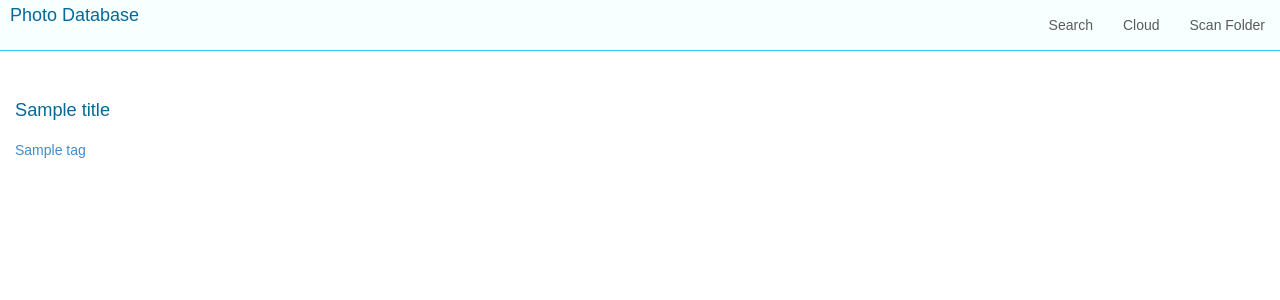
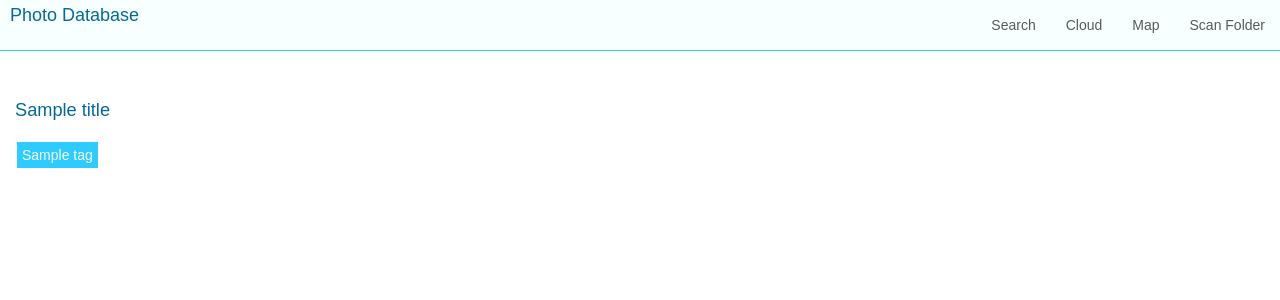
Before and after one commit to alexlittle/django-photo, a Django app: template photo/templates/photo/cloud.html in a window 1280 px wide. Shown: the top 300 px of the page. Run offline with Django 3.2, Linux system fonts and the light colour scheme; the template is opened without the code that fills it: most values are stand-ins (such as "Sample title", 1, 10 or a date in 2020); some libraries are stand-ins or nearby versions.

Commit message:
style updates

```diff
--- a/photo/forms.py
+++ b/photo/forms.py
@@ -90,7 +90,7 @@ class SearchForm(forms.Form):
         )
 
 class UpdateTagsForm(forms.Form):
-    UPDATE_ACTIONS = (('delete',_(u'Delete Tag/s')),('add',_(u'Add Tag/s')))
+    UPDATE_ACTIONS = (('add',_(u'Add Tag/s')), ('delete',_(u'Delete Tag/s')))
 
     action = forms.ChoiceField(required=True,
                           choices=UPDATE_ACTIONS)
--- a/photo/static/photo/style.css
+++ b/photo/static/photo/style.css
@@ -182,7 +182,7 @@ h2 {
 .btn-primary:hover, .btn-primary:focus, .btn-primary:active,
 	.btn-primary.active, .open .dropdown-toggle.btn-primary {
     background-color: #2fcbfe;
-    border-color: ##04689a;
+    border-color: #04689a;
     color: #FFFFFF;
 }
 
@@ -204,3 +204,17 @@ div.photo {
 	text-align:center;
 	margin:10px;
 }
+
+.tag {
+	background-color: #2fcbfe;
+	color: #f8ffff;
+	border-color: #04689a;
+	padding: 5px;
+	margin: 2px;
+	line-height: 30px;
+	white-space: nowrap;
+}
+
+.faded {
+	opacity: 0.5;
+}
--- a/photo/templates/includes/header.html
+++ b/photo/templates/includes/header.html
@@ -14,6 +14,7 @@
 		    <ul class="nav navbar-nav navbar-right">
 		    	<li><a href="{% url 'photo_search' %}">{% trans 'Search' %}</a></li>
 		    	<li><a href="{% url 'photo_cloud' %}">{% trans 'Cloud' %}</a></li>
+		    	<li><a href="{% url 'photo_map' %}">{% trans 'Map' %}</a></li>
 		        <li><a href="{% url 'photo_scan' %}">{% trans 'Scan Folder' %}</a></li>
 		    </ul>
 	  </div>
--- a/photo/templates/photo/cloud.html
+++ b/photo/templates/photo/cloud.html
@@ -6,7 +6,7 @@
 
 
 {% for t in tags %}
-	<a href="{% url 'photo_tag' t.id %}">{{ t.name }}</a>
+	<a href="{% url 'photo_tag' t.id %}" class="tag">{{ t.name }}</a>
 {% endfor %}
 
 
--- a/photo/templates/photo/home.html
+++ b/photo/templates/photo/home.html
@@ -19,7 +19,11 @@
 {% for a in page.object_list %}
 	<tr>
 		<td>
-		<img src="{{ a|get_cover:150 }}" class="img-thumbnail"/>
+		{% if a.has_cover %}
+			<img src="{{ a|get_cover:150 }}" class="img-thumbnail"/>
+		{% else %}
+			<img src="{{ a|get_cover:150 }}" class="img-thumbnail faded"/>
+		{% endif %}
 		</td>
 		<td><a href="{% url 'photo_album' a.id %}">{{ a.name }}</a></td>
 		<td>{{ a.title }}</td>
--- a/photo/templates/photo/includes/photo.html
+++ b/photo/templates/photo/includes/photo.html
@@ -5,7 +5,7 @@
 	<a href="{% url 'photo_view' p.id %}" target="_blank"><img src="{{ p|get_thumbnail:250 }}" class="img-thumbnail" alt="{{ p.file }}" title="{{ p.file }}"/></a><br/>
 	<small>{{ p.date }}</small><br/>
 	{% for pt in p.tags.all %}
-		<a href="{% url 'photo_tag' pt.id %}">{{ pt.name }}</a>
+		<a href="{% url 'photo_tag' pt.id %}" class="tag">{{ pt.name }}</a>
 	{% endfor %}
 	<br/>
 	<a href="{% url 'photo_edit' p.id %}">{% trans 'edit' %}</a>
```
Also changed, not shown: photo/models.py (+7 -0 lines).
